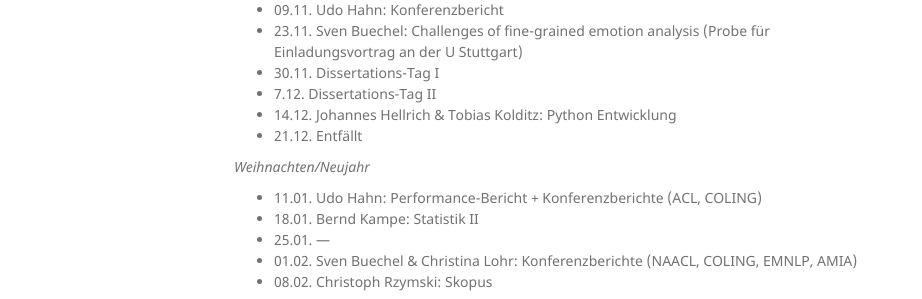
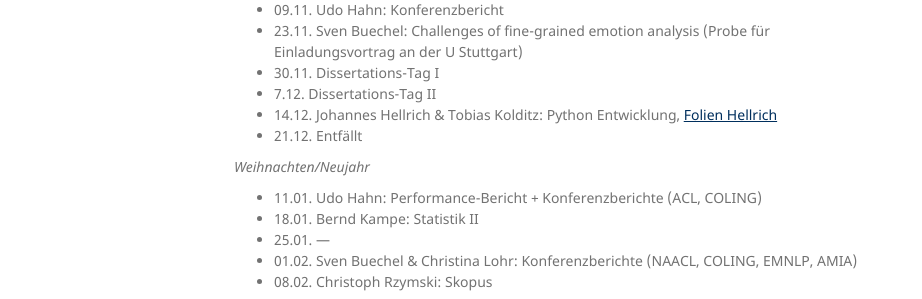
Before and after one commit to JULIELab/JULIELab.github.io, a Jekyll site: the page built from Courses/Theoreticum+_+Technicum-p-444.md, in a window 1280 px wide. Shown: the part 773-1072 px from the top of the page, without its empty margins (176-1098 px from the left). Built offline with Jekyll 4.4.1, drawn with Linux system fonts in a browser that asks for light colours.

Commit message:
Update Theoreticum+_+Technicum-p-444.md

```diff
--- a/Courses/Theoreticum+_+Technicum-p-444.md
+++ b/Courses/Theoreticum+_+Technicum-p-444.md
@@ -22,7 +22,7 @@ Teilnehmen werden alle Examenskandidaten und Doktoranden mit einem computerlingu
 * 23.11. Sven Buechel: Challenges of fine-grained emotion analysis (Probe für Einladungsvortrag an der U Stuttgart)
 * 30.11. Dissertations-Tag I
 * 7.12. Dissertations-Tag II
-* 14.12. Johannes Hellrich & Tobias Kolditz: Python Entwicklung
+* 14.12. Johannes Hellrich & Tobias Kolditz: Python Entwicklung, [Folien Hellrich](downloads/teaching/ws201819/Python%20Softwareentwicklung.pdf)
 * 21.12. Entfällt
 
 *Weihnachten/Neujahr*
```
